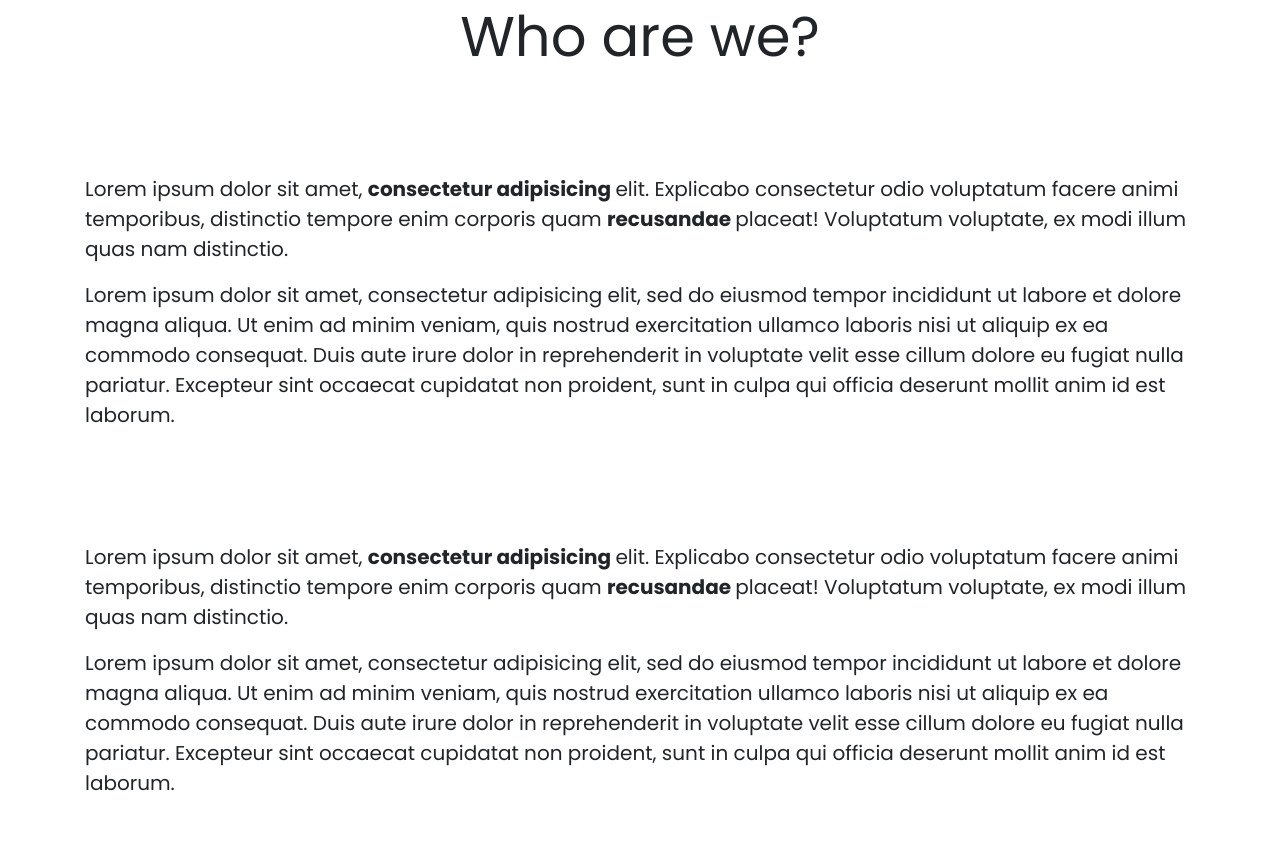
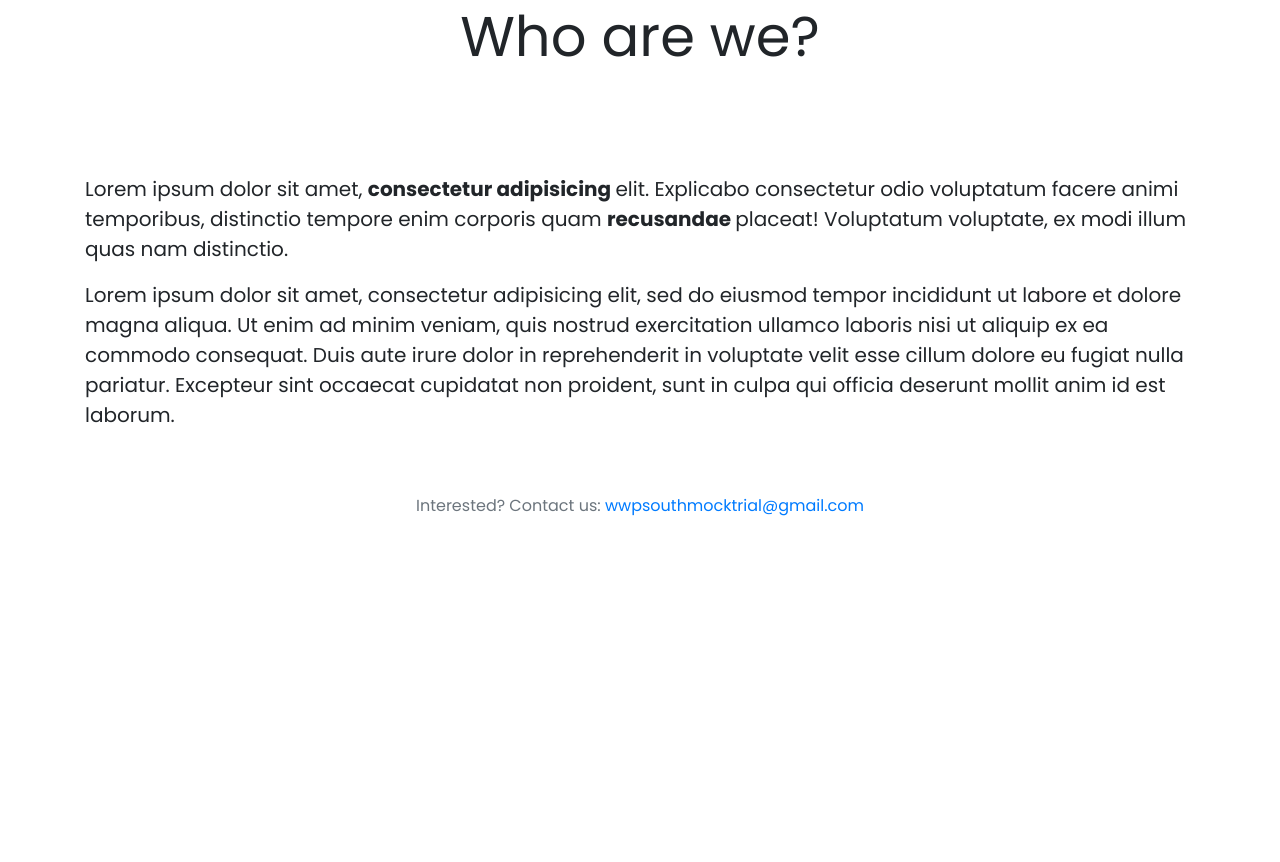
Before and after one commit to southmocktrial/southmocktrial.github.io, a plain HTML site: page index.html in a window 1280 px wide. Shown: the part 893-1755 px from the top of the page. After the commit the page ends 1419 px from the top, so only its background shows below. Drawn offline with nearby package versions, Linux system fonts and the light colour scheme.

Commit message:
fix description & create footer

```diff
--- a/index.html
+++ b/index.html
@@ -74,12 +74,14 @@
                     <p class="lead">Lorem ipsum dolor sit amet, <strong class="font-weight-bold">consectetur adipisicing </strong>elit. Explicabo consectetur odio voluptatum facere animi temporibus, distinctio tempore enim corporis quam <strong class="font-weight-bold">recusandae </strong>placeat! Voluptatum voluptate, ex modi illum quas nam distinctio.</p>
                     <p class="lead">Lorem ipsum dolor sit amet, consectetur adipisicing elit, sed do eiusmod tempor incididunt ut labore et dolore magna aliqua. Ut enim ad minim veniam, quis nostrud exercitation ullamco laboris nisi ut aliquip ex ea commodo consequat. Duis aute irure dolor in reprehenderit in voluptate velit esse cillum dolore eu fugiat nulla pariatur. Excepteur sint occaecat cupidatat non proident, sunt in culpa qui officia deserunt mollit anim id est laborum.</p>
                 </div>
-                <div class="py-5">
-                    <p class="lead">Lorem ipsum dolor sit amet, <strong class="font-weight-bold">consectetur adipisicing </strong>elit. Explicabo consectetur odio voluptatum facere animi temporibus, distinctio tempore enim corporis quam <strong class="font-weight-bold">recusandae </strong>placeat! Voluptatum voluptate, ex modi illum quas nam distinctio.</p>
-                    <p class="lead">Lorem ipsum dolor sit amet, consectetur adipisicing elit, sed do eiusmod tempor incididunt ut labore et dolore magna aliqua. Ut enim ad minim veniam, quis nostrud exercitation ullamco laboris nisi ut aliquip ex ea commodo consequat. Duis aute irure dolor in reprehenderit in voluptate velit esse cillum dolore eu fugiat nulla pariatur. Excepteur sint occaecat cupidatat non proident, sunt in culpa qui officia deserunt mollit anim id est laborum.</p>
-                </div>
             </div>
         </div>
     </div>
+
+    <footer class="shadow-none faqFooter" style="text-align:center;color:black;">
+        <div class="shadow-none container mb-2">
+          <span class="text-muted">Interested? Contact us: <a href="mailto:wwpsouthmocktrial@gmail.com">wwpsouthmocktrial@gmail.com</a></span>
+        </div>
+      </footer>
 </body>
 </html>
```
